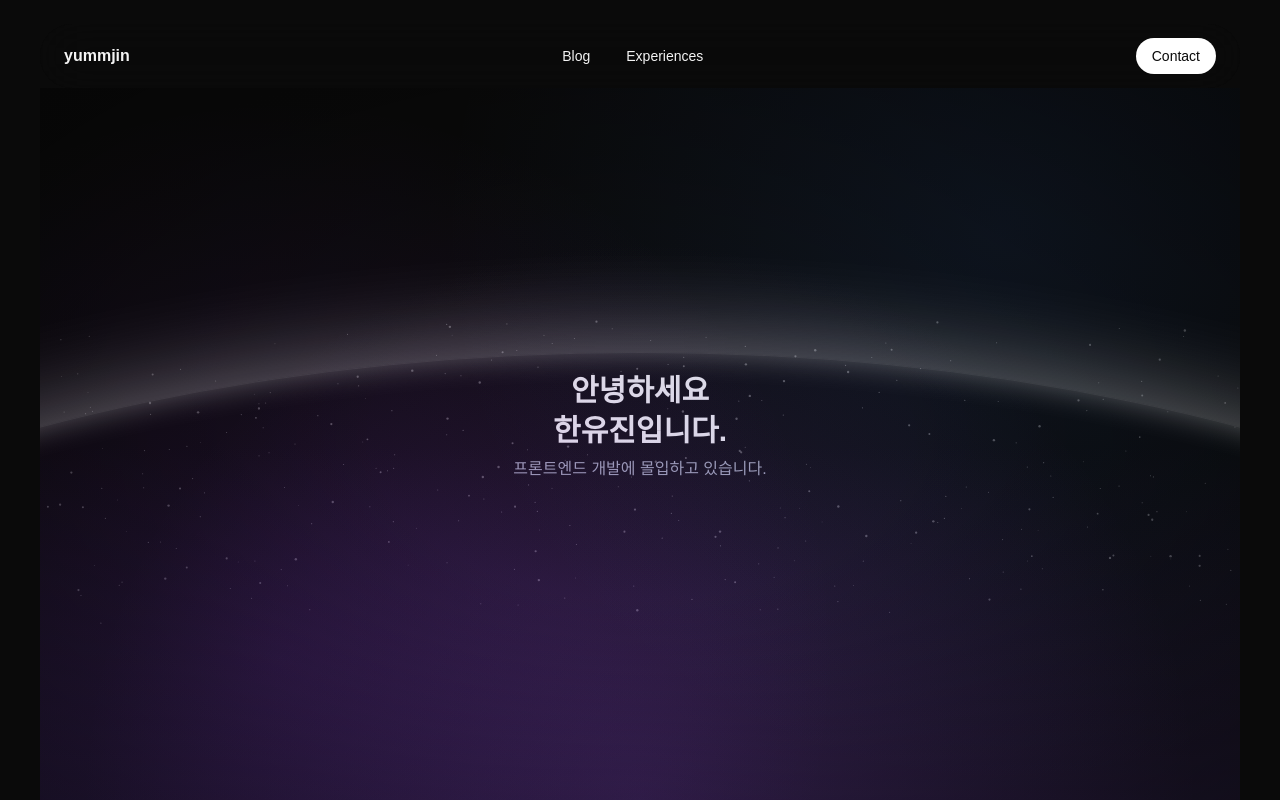
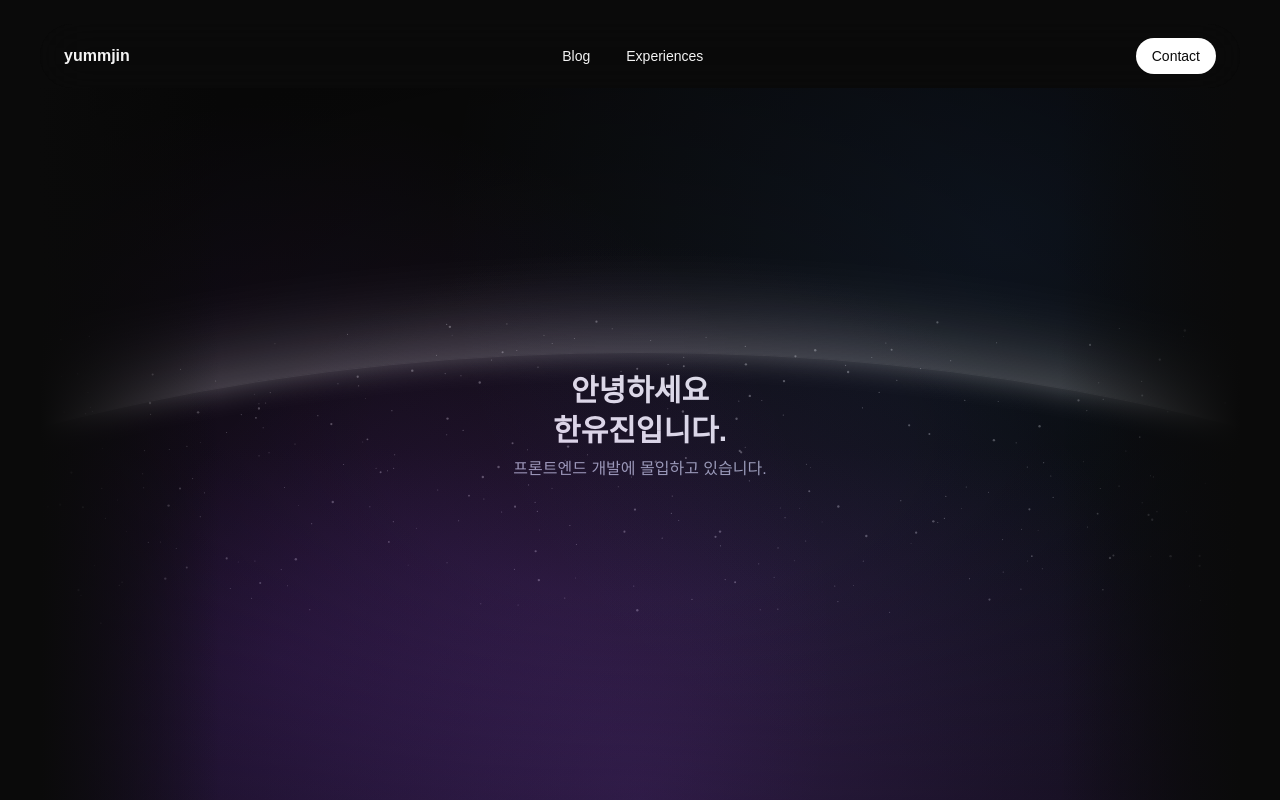
Before and after one commit to yummjin/port, a Next.js app: page / in a window 1280 px wide. Built offline with nearby package versions, Linux system fonts and the light colour scheme; a web font is replaced by a local one.

Commit message:
design : add gradient overlays to enhance visual design on the home page

```diff
--- a/src/pages/index.tsx
+++ b/src/pages/index.tsx
@@ -26,6 +26,20 @@ export default function Home() {
       </Head>
 
       <section className="relative flex h-[calc(100vh-88px)] w-full flex-col overflow-hidden">
+        <div
+          className="pointer-events-none absolute inset-y-0 left-0 z-10 w-[15%] min-w-[80px]"
+          style={{
+            background:
+              "linear-gradient(to right, var(--background) 0%, transparent 100%)",
+          }}
+        />
+        <div
+          className="pointer-events-none absolute inset-y-0 right-0 z-10 w-[15%] min-w-[80px]"
+          style={{
+            background:
+              "linear-gradient(to left, var(--background) 0%, transparent 100%)",
+          }}
+        />
         <div className="absolute relative top-60 left-0 h-2/5">
           {particles.map((particle) => (
             <motion.div
```
